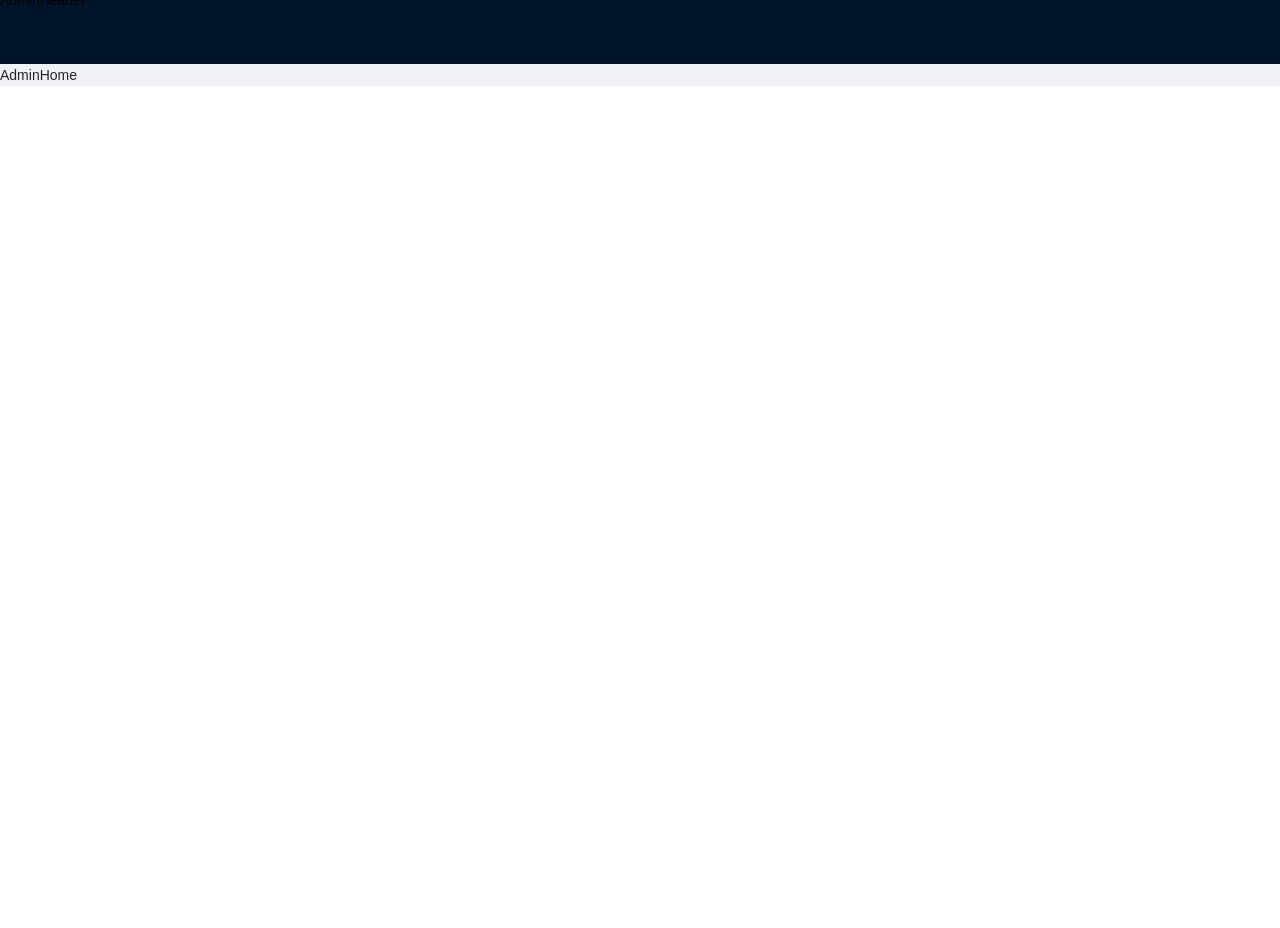
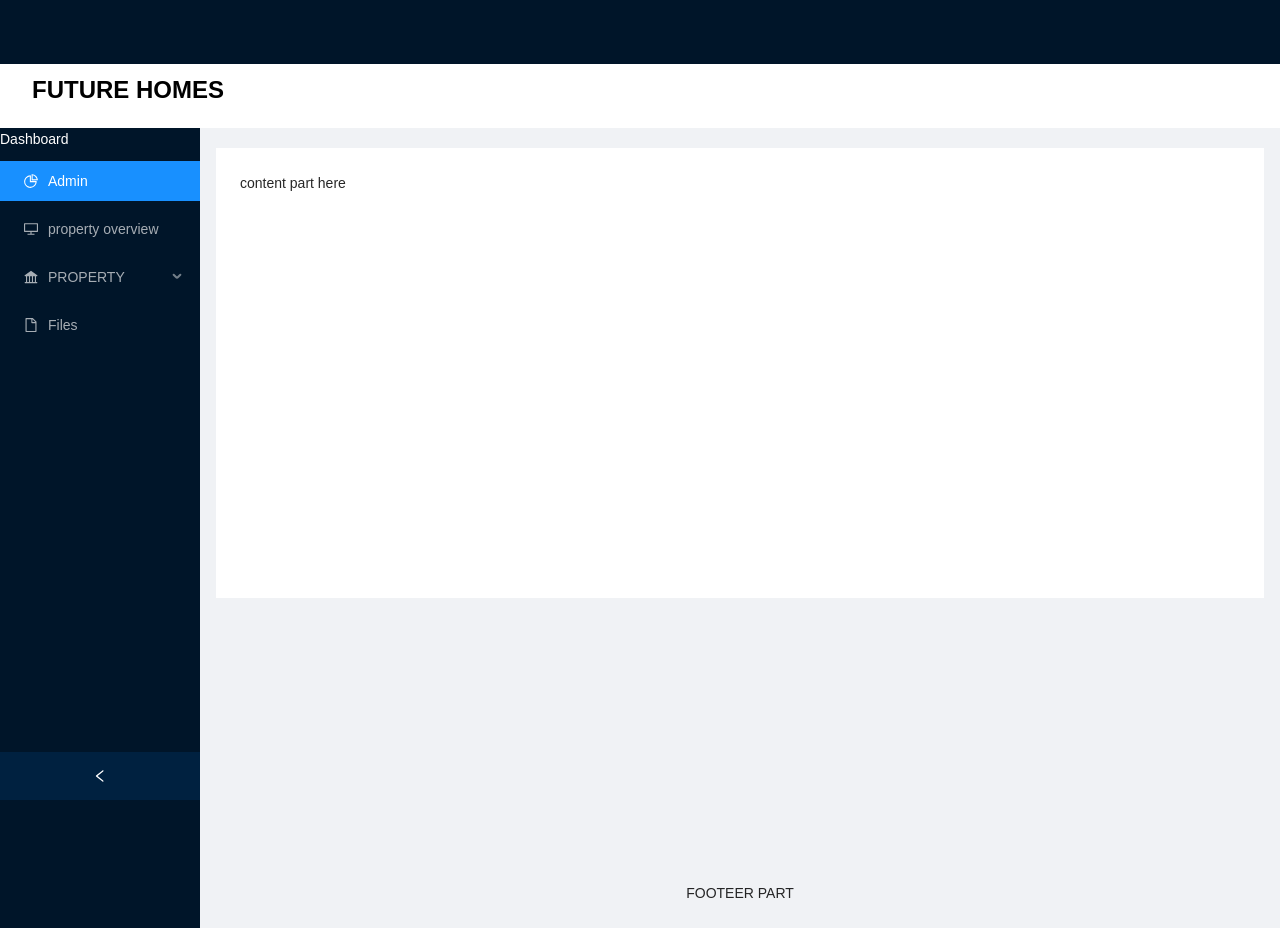
Before and after one commit to mohdsaif91/bfirstrealityCilent, a React (Create React App) app: page /adminHome in a window 1280 px wide. Before the commit the page ends 800 px from the top, so only its background shows below. Built offline with nearby package versions, Linux system fonts and the light colour scheme.

Commit message:
Adminpartworking

```diff
--- a/src/AdminPages/AdminHeader.js
+++ b/src/AdminPages/AdminHeader.js
@@ -1,5 +1,68 @@
 import React from "react";
+// import React, { useState } from "react";
+
+// import { Layout, Menu, Breadcrumb } from 'antd';
+// import {
+//   DesktopOutlined,
+//   PieChartOutlined,
+//   FileOutlined,
+//   TeamOutlined,
+//   UserOutlined,
+// } from '@ant-design/icons';
+
+// const { Header, Content, Footer, Sider } = Layout;
+// const { SubMenu } = Menu;
 
 export default function AdminHeader() {
-  return <div>AdminHeader</div>;
+
+//   const [collapsed, setcollapsed] = useState(false);
+
+  return (
+    <>
+
+    </>
+  );
+//     <div>
+//       <Layout style={{ minHeight: '100vh' }}>
+//         <Sider collapsible collapsed={collapsed} onCollapse={() => setcollapsed(!collapsed)}>
+//           <div className="logo" />
+//           <Menu theme="dark" defaultSelectedKeys={['1']} mode="inline">
+//             <Menu.Item key="1" icon={<PieChartOutlined />}>
+//               Option 1
+//             </Menu.Item>
+//             <Menu.Item key="2" icon={<DesktopOutlined />}>
+//               Option 2
+//             </Menu.Item>
+//             <SubMenu key="sub1" icon={<UserOutlined />} title="User">
+//               <Menu.Item key="3">Tom</Menu.Item>
+//               <Menu.Item key="4">Bill</Menu.Item>
+//               <Menu.Item key="5">Alex</Menu.Item>
+//             </SubMenu>
+//             <SubMenu key="sub2" icon={<TeamOutlined />} title="Team">
+//               <Menu.Item key="6">Team 1</Menu.Item>
+//               <Menu.Item key="8">Team 2</Menu.Item>
+//             </SubMenu>
+//             <Menu.Item key="9" icon={<FileOutlined />}>
+//               Files
+//             </Menu.Item>
+//           </Menu>
+//         </Sider>
+//         <Layout className="site-layout">
+//           <Header className="site-layout-background" style={{ padding: 0 }} />
+//           <Content style={{ margin: '0 16px' }}>
+//             <Breadcrumb style={{ margin: '16px 0' }}>
+//               <Breadcrumb.Item>User</Breadcrumb.Item>
+//               <Breadcrumb.Item>Bill</Breadcrumb.Item>
+//             </Breadcrumb>
+//             <div className="site-layout-background" style={{ padding: 24, minHeight: 360 }}>
+//               Bill is a cat.
+//             </div>
+//           </Content>
+//           <Footer style={{ textAlign: 'center' }}>Ant Design ©2018 Created by Ant UED</Footer>
+//         </Layout>
+//       </Layout>
+
+//     </div>
+
+//   );
 }
--- a/src/AdminPages/AdminHome.js
+++ b/src/AdminPages/AdminHome.js
@@ -1,5 +1,72 @@
-import React from "react";
+import React, { useState } from "react";
+import "./AdminHome.scss";
+import { Layout, Menu, Breadcrumb } from 'antd';
+import { Typography } from 'antd';
+import {
+  DesktopOutlined,
+  PieChartOutlined,
+  FileOutlined,
+  TeamOutlined,
+  UserOutlined,
+  BankFilled,
+} from '@ant-design/icons';
+
+
+
+const { Title } = Typography;
+
+const { Header, Content, Footer, Sider } = Layout;
+const { SubMenu } = Menu;
 
 export default function AdminHome() {
-  return <div>AdminHome</div>;
+  const [collapsed, setcollapsed] = useState(false);
+  return (
+
+    <div id="laout">
+      <Layout>
+        <Header  className="adminhead" style={{ padding: 0 }} >
+          <div>
+            <Title level={3} style={{ color: "black", paddingLeft: 32, paddingTop:10 }}>FUTURE HOMES</Title>
+          </div>
+        </Header>
+      </Layout>
+
+
+      <Layout style={{ minHeight: '100vh' }}>
+        <Sider  collapsible collapsed={collapsed} onCollapse={() => setcollapsed(!collapsed)}>
+          <div className="logo" >
+            <h1 style={{ color: "white" }}>Dashboard</h1>
+          </div>
+
+          <Menu theme="dark" defaultSelectedKeys={['1']} mode="inline">
+            <Menu.Item className="it" key="1" icon={<PieChartOutlined />}>
+              Admin
+            </Menu.Item>
+            <Menu.Item key="2" icon={<DesktopOutlined />}>
+              property overview
+            </Menu.Item>
+
+            <SubMenu key="sub2" icon={<BankFilled />} title="PROPERTY">
+              <Menu.Item key="6">Team 1</Menu.Item>
+              <Menu.Item key="8">Team 2</Menu.Item>
+            </SubMenu>
+            <Menu.Item key="9" icon={<FileOutlined />}>
+              Files
+            </Menu.Item>
+          </Menu>
+        </Sider>
+
+        <Layout  className="site-layout">
+
+          <Content className="contentpart"  style={{ margin: '0 16px' }}>
+            <div id="part" className="site-layout-background" style={{ padding: 24, minHeight: 450, marginTop:20 }}>
+              content part here
+            </div>
+          </Content>
+          <Footer id="fot" style={{ textAlign: 'center' }}>FOOTEER PART</Footer>
+        </Layout>
+      </Layout>
+
+    </div>
+  );
 }
--- /dev/null
+++ b/src/AdminPages/AdminHome.scss
@@ -0,0 +1,64 @@
+
+// #components-layout-demo-side .logo {
+//   height: 32px;
+//   margin: 16px;
+//   background: rgba(167, 8, 8, 0.3);
+// }
+
+.site-layout .site-layout-background {
+  background: #fff;
+}
+
+#laout{
+
+  .adminhead{
+        background-color: white;
+    }
+
+  }
+
+  // Menu.Item{
+  // color: red;
+  // }
+  // .it{
+  //     color: aquamarine;
+  // }
+
+// #me{
+//     background: #071e33;
+// }
+// // #he{
+
+// //     background-color: #3aafa9;
+// // }
+
+
+
+// #co{
+//     background-color: darkblue;
+// }
+// #con{
+//     background-color: burlywood;
+// }
+// #part{
+//     background-color: brown;
+// }
+// #fot{
+//     background-color: cornflowerblue;
+// }
+// #mai{
+//     background-color: beige;
+// }
+
+// .ant-layout-sider-trigger {
+//     position: fixed;
+//     bottom: 0;
+//     z-index: 1;
+//     height: 48px;
+//     color: #d90c0c;
+//     line-height: 48px;
+//     text-align: center;
+//     background: #0083ff;
+//     cursor: pointer;
+//     transition: all 0.2s;
+// }
--- a/src/App.js
+++ b/src/App.js
@@ -13,6 +13,8 @@ import FooterComponent from "./components/FooterComponent";
 import { Registration } from "./Pages/forminandout/Registration";
 import AdminHome from "./AdminPages/AdminHome";
 import AdminHeader from "./AdminPages/AdminHeader";
+import Adminhead from "./AdminPages/AdminHeader";
+
 
 function App() {
   const [login, setlogin] = useState(false);
```
Also changed, not shown: src/AdminPages/Adminhead.js (added, +25 -0 lines).
